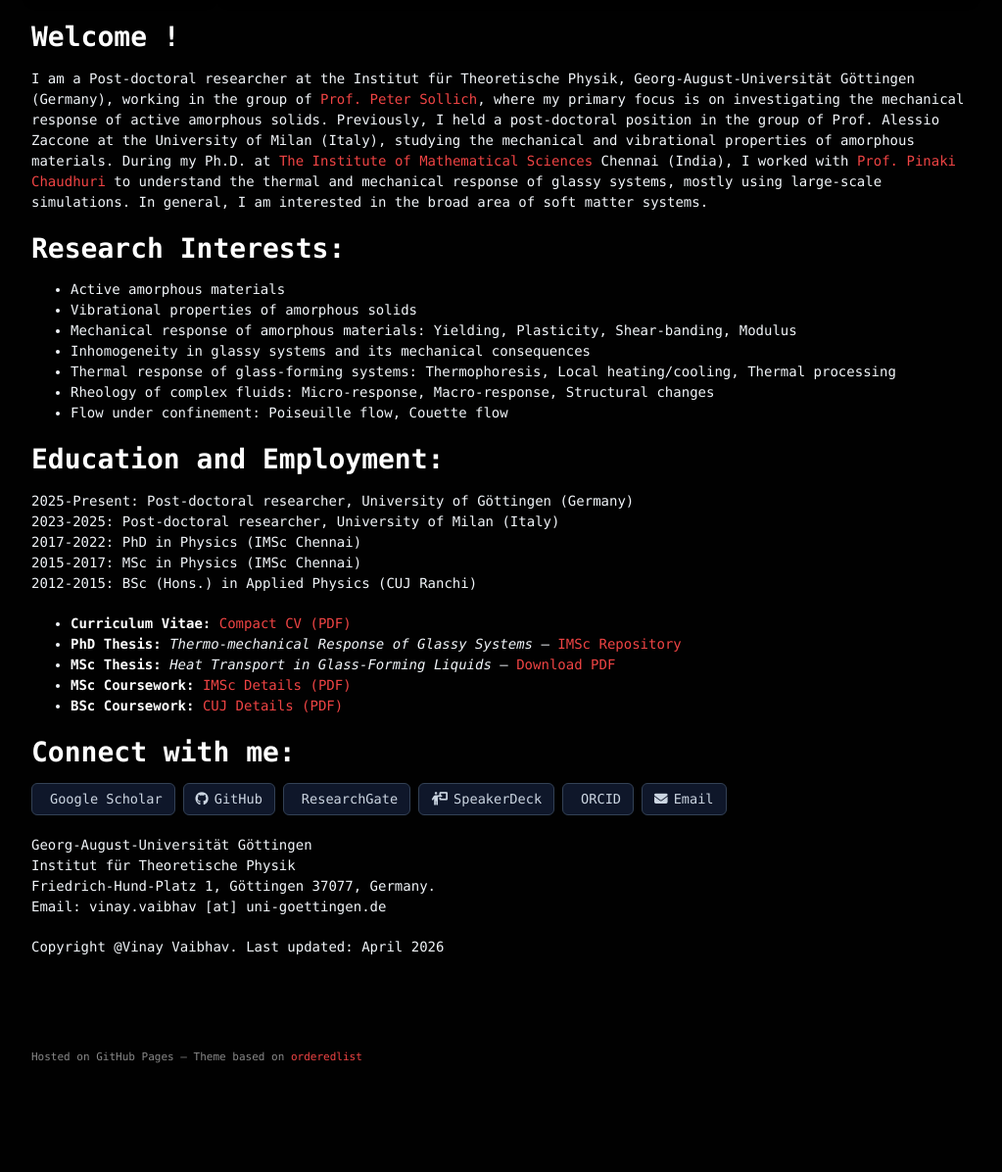
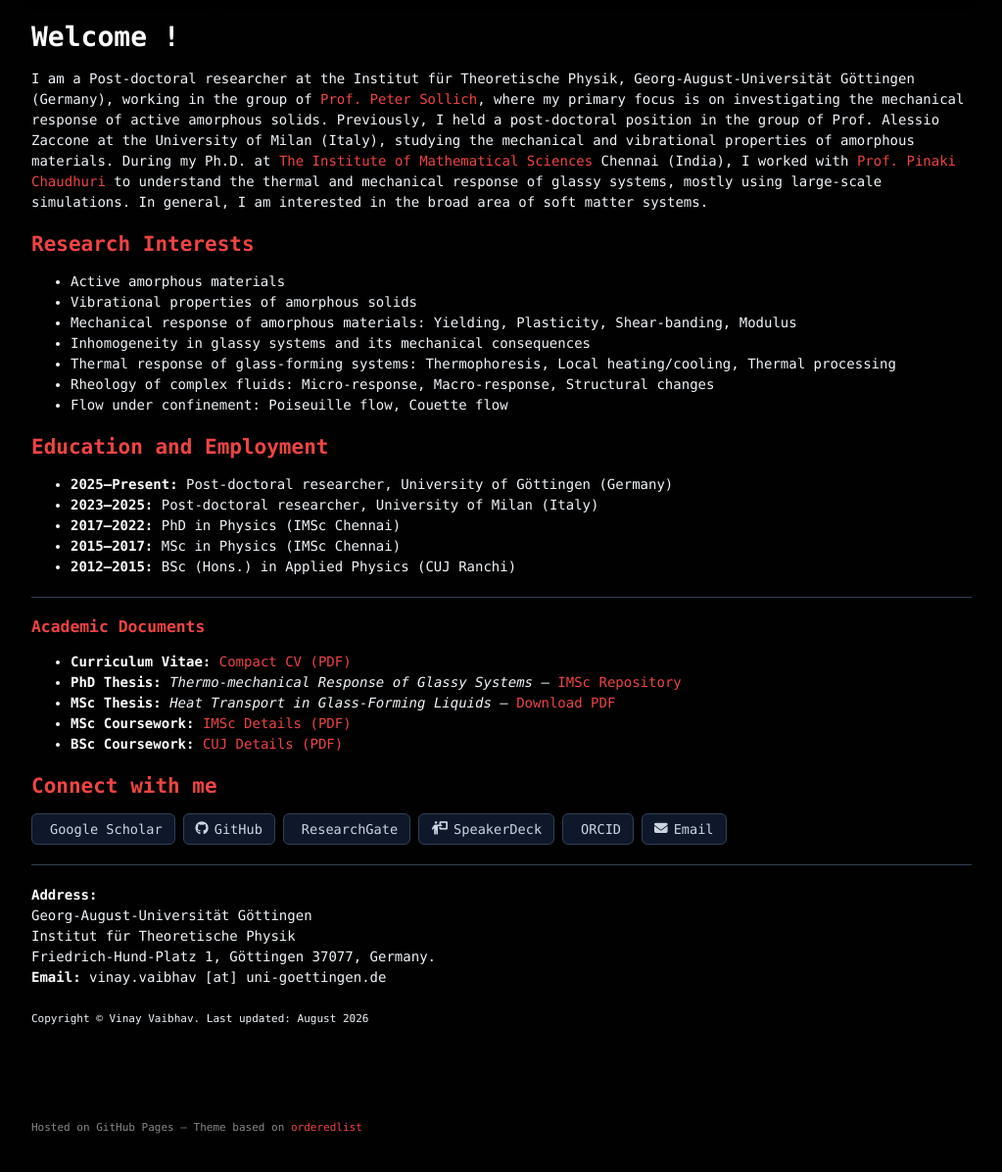
Before and after one commit to vinayphys/vinayphys.github.io, a Jekyll site: the page built from index.md, in a window 1280 px wide, cut to the strip 485-1725 px from the top of the page. Shown: the top 1196 px of the strip at 98% size, without its empty margins (128-1151 px from the left). Built offline with Jekyll 4.4.1, drawn with Linux system fonts in a browser that asks for light colours; our own code applies the rules of GitHub Pages for plain Markdown files; a style sheet for code colours, icons or effects is not loaded; before the commit the page ends 1653 px from its top, so only the background shows below that.

Commit message:
Update index.md

```diff
--- a/index.md
+++ b/index.md
@@ -1,9 +1,9 @@
 # Welcome !
 
-I am a Post-doctoral researcher at the Institut für Theoretische Physik, Georg-August-Universität Göttingen (Germany), working in the group of <a href="https://www.uni-goettingen.de/en/588919.html">Prof. Peter Sollich</a>, where my primary focus is on investigating the mechanical response of active amorphous solids. Previously, I held a post-doctoral position in the group of Prof. Alessio Zaccone at the University of Milan (Italy), studying the mechanical and vibrational properties of amorphous materials. During my Ph.D. at <a href="https://www.imsc.res.in">The Institute of Mathematical Sciences</a> Chennai (India), I worked with  <a href="https://www.imsc.res.in/pinaki_chaudhuri">Prof. Pinaki Chaudhuri</a> to understand the thermal and mechanical response of glassy systems, mostly using large-scale simulations. In general, I am interested in the broad area of soft matter systems.
+I am a Post-doctoral researcher at the Institut für Theoretische Physik, Georg-August-Universität Göttingen (Germany), working in the group of <a href="https://www.uni-goettingen.de/en/588919.html" target="_blank">Prof. Peter Sollich</a>, where my primary focus is on investigating the mechanical response of active amorphous solids. Previously, I held a post-doctoral position in the group of Prof. Alessio Zaccone at the University of Milan (Italy), studying the mechanical and vibrational properties of amorphous materials. During my Ph.D. at <a href="https://www.imsc.res.in" target="_blank">The Institute of Mathematical Sciences</a> Chennai (India), I worked with <a href="https://www.imsc.res.in/pinaki_chaudhuri" target="_blank">Prof. Pinaki Chaudhuri</a> to understand the thermal and mechanical response of glassy systems, mostly using large-scale simulations. In general, I am interested in the broad area of soft matter systems.
 
+## Research Interests
 
-# Research Interests:
 * Active amorphous materials
 * Vibrational properties of amorphous solids
 * Mechanical response of amorphous materials: Yielding, Plasticity, Shear-banding, Modulus
@@ -12,16 +12,17 @@
 * Rheology of complex fluids: Micro-response, Macro-response, Structural changes
 * Flow under confinement: Poiseuille flow, Couette flow
 
-<!---
-<img src="images/blj.gif" width = "900">
--->
+## Education and Employment
 
-# Education and Employment:
-2025-Present: Post-doctoral researcher, University of Göttingen (Germany)
-2023-2025:    Post-doctoral researcher, University of Milan (Italy)
-2017-2022:	  PhD in Physics (IMSc Chennai)
-2015-2017:	  MSc in Physics (IMSc Chennai)
-2012-2015:	  BSc (Hons.) in Applied Physics (CUJ Ranchi)
+* **2025–Present:** Post-doctoral researcher, University of Göttingen (Germany)
+* **2023–2025:** Post-doctoral researcher, University of Milan (Italy)
+* **2017–2022:** PhD in Physics (IMSc Chennai)
+* **2015–2017:** MSc in Physics (IMSc Chennai)
+* **2012–2015:** BSc (Hons.) in Applied Physics (CUJ Ranchi)
+
+---
+
+### Academic Documents
 
 * **Curriculum Vitae:** [Compact CV (PDF)]({{ '/files/one-page_cv.pdf#zoom=300' | relative_url }})
 * **PhD Thesis:** *Thermo-mechanical Response of Glassy Systems* — [IMSc Repository](https://www.imsc.res.in/xmlui/handle/123456789/606)
@@ -29,7 +30,7 @@
 * **MSc Coursework:** [IMSc Details (PDF)]({{ '/files/imsc_courseDetails.pdf' | relative_url }})
 * **BSc Coursework:** [CUJ Details (PDF)]({{ '/files/cuj_CourseDetails.pdf' | relative_url }})
 
-# Connect with me:
+## Connect with me
 
 <div class="social-bar">
   <a href="https://scholar.google.com/citations?user=AicxZvsAAAAJ&hl=hi&oi=ao" class="social-btn" target="_blank">
@@ -52,14 +53,12 @@
   </a>
 </div>
 
+---
 
+**Address:**
 Georg-August-Universität Göttingen
 Institut für Theoretische Physik
 Friedrich-Hund-Platz 1, Göttingen 37077, Germany.
-Email: vinay.vaibhav [at] uni-goettingen.de
+**Email:** vinay.vaibhav [at] uni-goettingen.de
 
-<!---
-<img src="images/imsc.jpg" width = "900">
--->
-
-Copyright @Vinay Vaibhav.   Last updated: April 2026
+<small>Copyright © Vinay Vaibhav. Last updated: August 2026</small>
```
